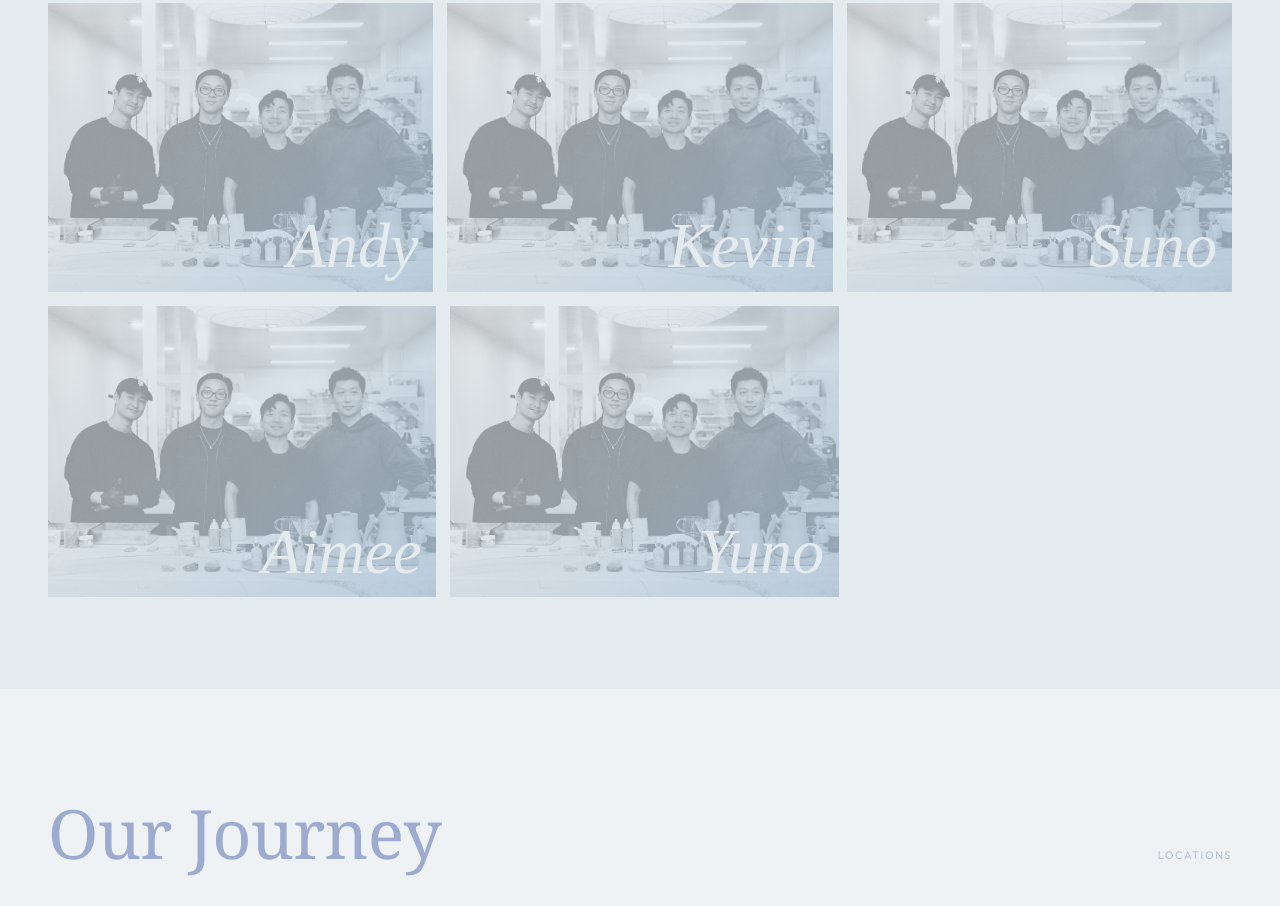
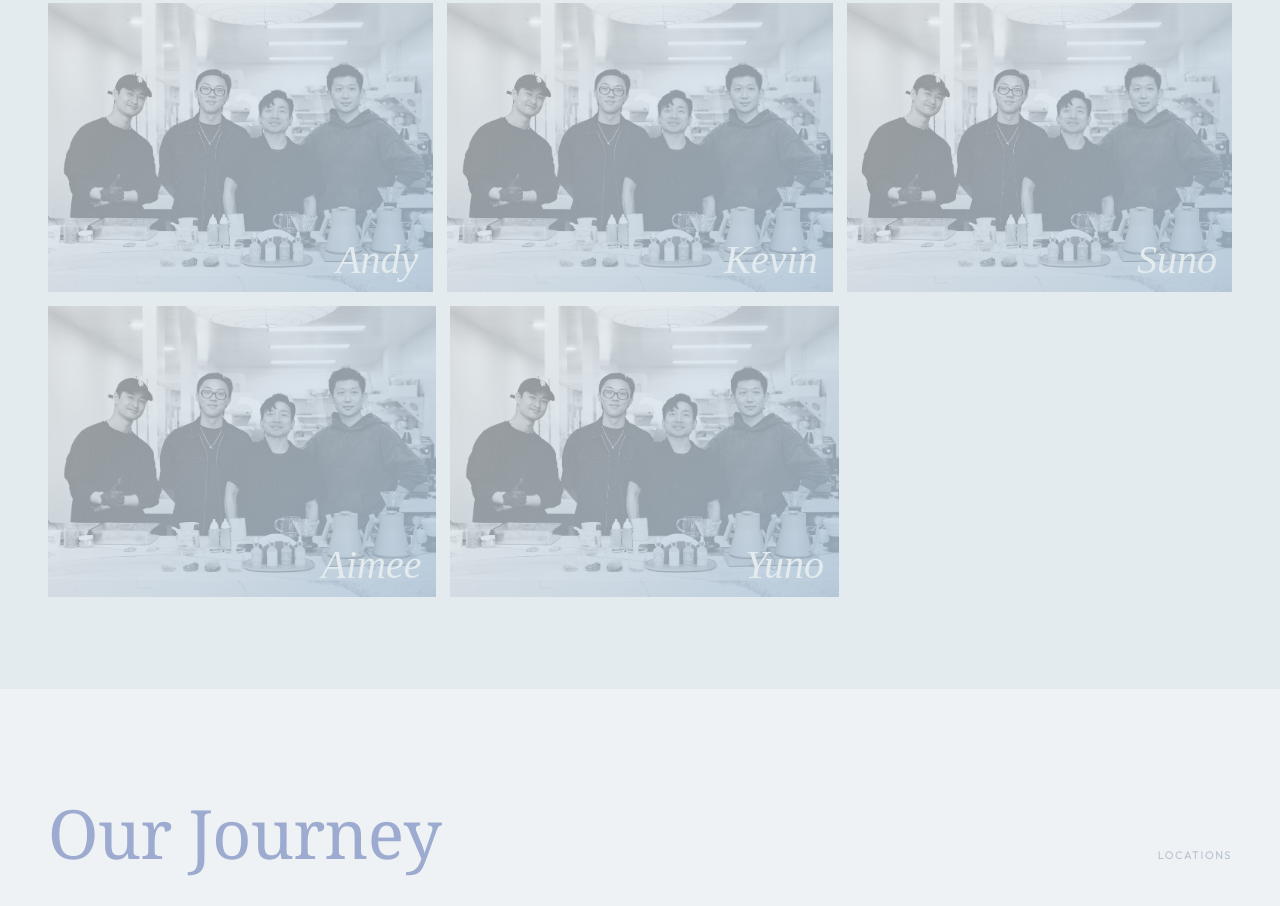
Before and after one commit to aimee4312/shiversf.com, a plain HTML site: page index.html in a window 1280 px wide. Shown: the part 1655-2561 px from the top of the page. Drawn offline with Linux system fonts and the light colour scheme; a web font is replaced by a local one.

Commit message:
clamp max change

```diff
--- a/index.html
+++ b/index.html
@@ -282,7 +282,7 @@ a{color:inherit;text-decoration:none;}
 }
 .team-info .name {
   font-weight: 400;
-  font-size: clamp(10px, 12vw, 64px) !important;
+  font-size: clamp(10px, 12vw, 40px) !important;
   font-style: italic;
   font-family: 'Viaoda Libre', serif;
   line-height: 1.1;
```
